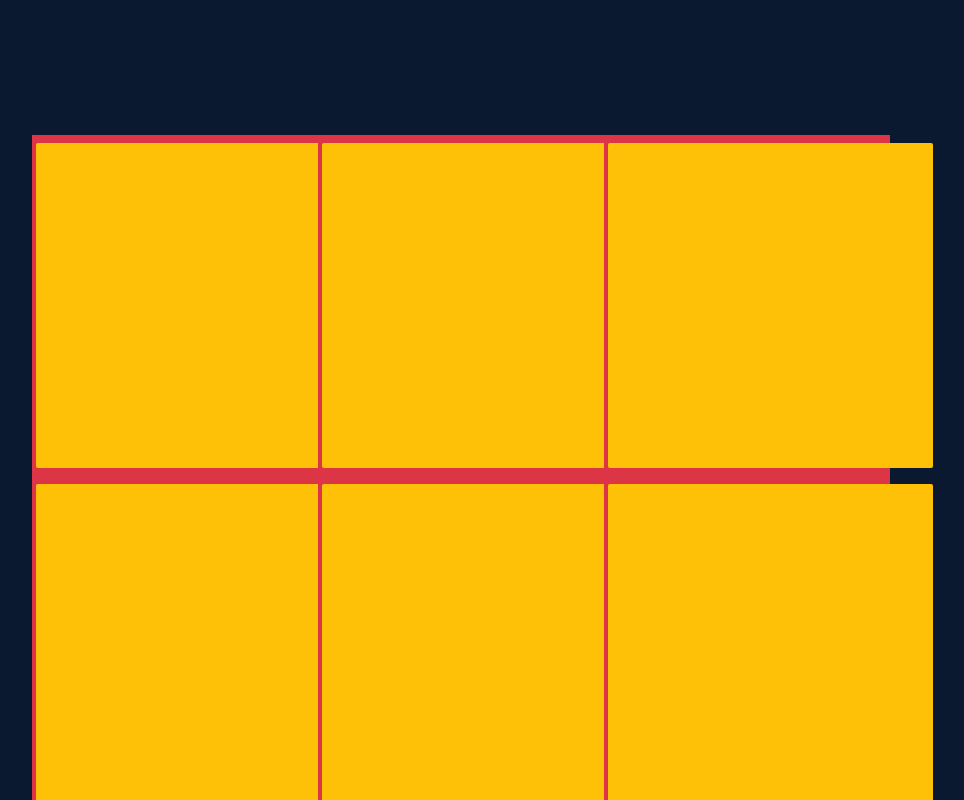
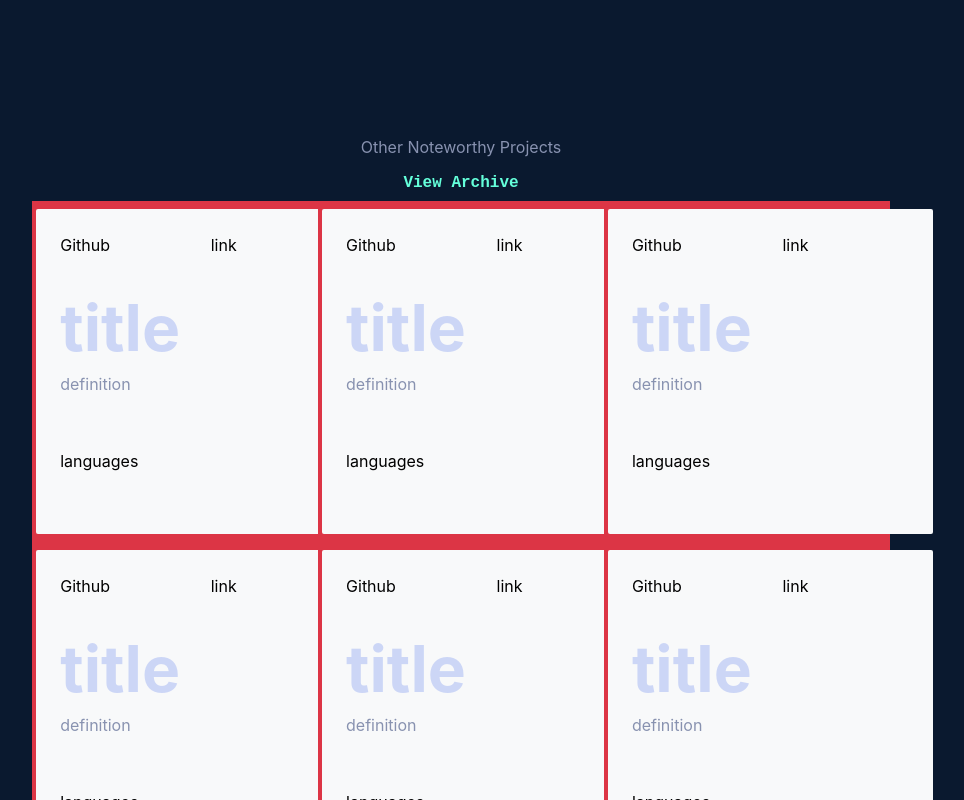
Before and after one commit to BishalRaj/portfolio-2023, a React (Vite) app: page / in a window 1280 px wide. Shown: the part 2260-3060 px from the top of the page, without its empty margins (179-1143 px from the left). Built offline with nearby package versions, Linux system fonts and the light colour scheme.

Commit message:
refactored projects section

```diff
--- a/src/components/PersonalProjectComponent/PersonalProjects.tsx
+++ b/src/components/PersonalProjectComponent/PersonalProjects.tsx
@@ -3,98 +3,34 @@ import "./style.scss";
 import { Col, Row } from "react-bootstrap";
 
 const PersonalProjects = () => {
-  return (
-    <Row className="section-personal-project mx-auto bg-warning">
-      <Col lg={4} className="bg-danger mx-auto px-1 py-2 ">
-        <div className=" project-card p-4 mx-auto bg-warning">
-          <div></div>{" "}
-          <div>
-            <p></p>
-            <p></p>
-          </div>{" "}
-          <div></div>
+  var projects = [];
+  for (let index = 0; index < 14; index++) {
+    projects.push(
+      <Col lg={4} className="bg-danger  px-1 py-2">
+        <div className="project-card p-4 mx-auto bg-light ">
+          <Row className="h-100 d-flex justify-content-between">
+            <Col lg={6}>Github</Col>{" "}
+            <Col lg={6} className="text-right">
+              link
+            </Col>
+            <Col lg={12}>
+              <h2>title</h2>
+              <p>definition</p>
+            </Col>
+            <Col lg={12}>languages</Col>
+          </Row>
         </div>
       </Col>
-      <Col lg={4} className="bg-danger mx-auto px-1 py-2 ">
-        <div className=" project-card p-4 mx-auto bg-warning">
-          <div></div>{" "}
-          <div>
-            <p></p>
-            <p></p>
-          </div>{" "}
-          <div></div>
-        </div>
-      </Col>
-      <Col lg={4} className="bg-danger mx-auto px-1 py-2 ">
-        <div className=" project-card p-4 mx-auto bg-warning">
-          <div></div>{" "}
-          <div>
-            <p></p>
-            <p></p>
-          </div>{" "}
-          <div></div>
-        </div>
-      </Col>
-      <Col lg={4} className="bg-danger mx-auto px-1 py-2 ">
-        <div className=" project-card p-4 mx-auto bg-warning">
-          <div></div>{" "}
-          <div>
-            <p></p>
-            <p></p>
-          </div>{" "}
-          <div></div>
-        </div>
-      </Col>
-      <Col lg={4} className="bg-danger mx-auto px-1 py-2 ">
-        <div className=" project-card p-4 mx-auto bg-warning">
-          <div></div>{" "}
-          <div>
-            <p></p>
-            <p></p>
-          </div>{" "}
-          <div></div>
-        </div>
-      </Col>
-      <Col lg={4} className="bg-danger mx-auto px-1 py-2 ">
-        <div className=" project-card p-4 mx-auto bg-warning">
-          <div></div>{" "}
-          <div>
-            <p></p>
-            <p></p>
-          </div>{" "}
-          <div></div>
-        </div>
-      </Col>
-      <Col lg={4} className="bg-danger mx-auto px-1 py-2 ">
-        <div className=" project-card p-4 mx-auto bg-warning">
-          <div></div>{" "}
-          <div>
-            <p></p>
-            <p></p>
-          </div>{" "}
-          <div></div>
-        </div>
-      </Col>
-      <Col lg={4} className="bg-danger mx-auto px-1 py-2 ">
-        <div className=" project-card p-4 mx-auto bg-warning">
-          <div></div>{" "}
-          <div>
-            <p></p>
-            <p></p>
-          </div>{" "}
-          <div></div>
-        </div>
-      </Col>
-      <Col lg={4} className="bg-danger mx-auto px-1 py-2 ">
-        <div className=" project-card p-4 mx-auto bg-warning">
-          <div></div>{" "}
-          <div>
-            <p></p>
-            <p></p>
-          </div>{" "}
-          <div></div>
-        </div>
-      </Col>
+    );
+  }
+
+  return (
+    <Row className="section-personal-project mx-auto d-flex justify-content-center">
+      <div className="w-100 text-center">
+        <p>Other Noteworthy Projects</p>
+        <h1>View Archive</h1>
+      </div>
+      {projects}
     </Row>
   );
 };
```
